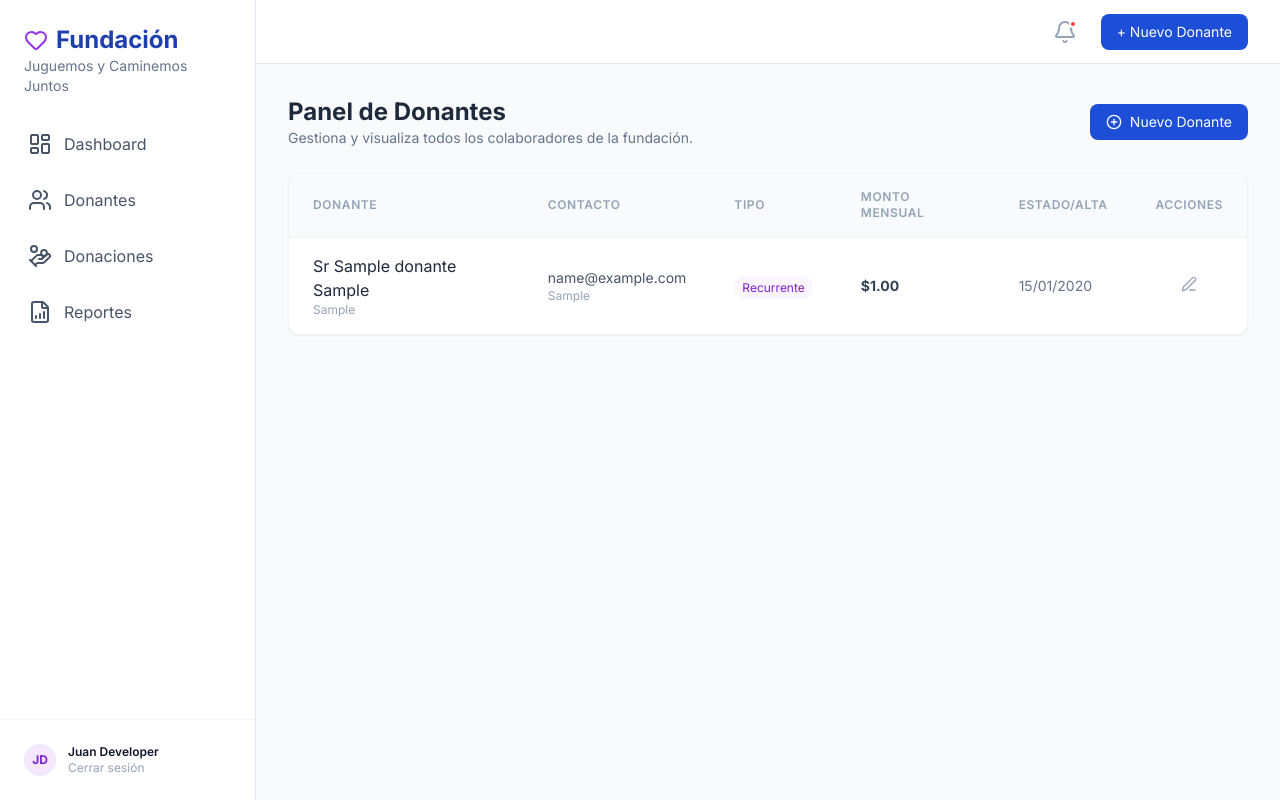
After one commit to LucianoCingolani/fundacion, a Django app: page /donantes/ in a window 1280 px wide. The commit adds this page. Run offline with Django 5.2, Linux system fonts and the light colour scheme; tables that the repository leaves empty hold one stand-in row (values such as "Sample post"); some libraries are stand-ins or nearby versions.

Commit message:
lista donantes

```diff
--- a/fundacion_app/templates/base.html
+++ b/fundacion_app/templates/base.html
@@ -28,8 +28,8 @@
                 <a href="/" class="flex items-center gap-3 p-3 text-slate-600 hover:bg-blue-50 hover:text-blue-700 rounded-lg transition-all">
                     <i data-lucide="layout-dashboard"></i> Dashboard
                 </a>
-                <a href="#" class="flex items-center gap-3 p-3 text-slate-600 hover:bg-blue-50 hover:text-blue-700 rounded-lg transition-all">
-                    <i data-lucide="user-plus"></i> Donantes
+                <a href="{% url 'lista_donantes' %}" class="flex items-center gap-3 p-3 text-slate-600 hover:bg-blue-50 hover:text-blue-700 rounded-lg transition-all">
+                    <i data-lucide="users"></i> Donantes
                 </a>
                 <a href="#" class="flex items-center gap-3 p-3 text-slate-600 hover:bg-blue-50 hover:text-blue-700 rounded-lg transition-all">
                     <i data-lucide="hand-coins"></i> Donaciones
--- /dev/null
+++ b/fundacion_app/templates/donantes_list.html
@@ -0,0 +1,70 @@
+{% extends 'base.html' %}
+
+{% block content %}
+<div class="flex justify-between items-center mb-6">
+    <div>
+        <h2 class="text-2xl font-bold text-slate-800">Panel de Donantes</h2>
+        <p class="text-slate-500 text-sm">Gestiona y visualiza todos los colaboradores de la fundación.</p>
+    </div>
+    <a href="{% url 'registrar_donante' %}" class="bg-blue-700 hover:bg-blue-800 text-white px-4 py-2 rounded-lg text-sm font-medium transition-colors flex items-center gap-2">
+        <i data-lucide="plus-circle" class="w-4 h-4"></i> Nuevo Donante
+    </a>
+</div>
+
+<div class="bg-white rounded-xl shadow-sm border border-slate-100 overflow-hidden">
+    <div class="overflow-x-auto">
+        <table class="w-full text-left border-collapse">
+            <thead>
+                <tr class="bg-slate-50 border-b border-slate-100 text-slate-400 text-xs uppercase tracking-wider">
+                    <th class="px-6 py-4 font-semibold">Donante</th>
+                    <th class="px-6 py-4 font-semibold">Contacto</th>
+                    <th class="px-6 py-4 font-semibold">Tipo</th>
+                    <th class="px-6 py-4 font-semibold">Monto Mensual</th>
+                    <th class="px-6 py-4 font-semibold">Estado/Alta</th>
+                    <th class="px-6 py-4 font-semibold text-center">Acciones</th>
+                </tr>
+            </thead>
+            <tbody class="divide-y divide-slate-100">
+                {% for donante in donantes %}
+                <tr class="hover:bg-slate-50 transition-colors">
+                    <td class="px-6 py-4">
+                        <div class="font-medium text-slate-800">{{ donante.trato }} {{ donante.nombre }} {{ donante.apellido }}</div>
+                        <div class="text-xs text-slate-400">{{ donante.empresa|default:"Particular" }}</div>
+                    </td>
+                    <td class="px-6 py-4">
+                        <div class="text-sm text-slate-600">{{ donante.mail }}</div>
+                        <div class="text-xs text-slate-400">{{ donante.celular }}</div>
+                    </td>
+                    <td class="px-6 py-4">
+                        <span class="px-2 py-1 rounded-full text-xs font-medium
+                            {% if donante.tipo_donante == 'Recurrente' %} bg-purple-50 text-purple-700 {% else %} bg-blue-50 text-blue-700 {% endif %}">
+                            {{ donante.tipo_donante }}
+                        </span>
+                    </td>
+                    <td class="px-6 py-4 text-sm font-bold text-slate-700">
+                        ${{ donante.monto_mensual }}
+                    </td>
+                    <td class="px-6 py-4 text-sm text-slate-500">
+                        {{ donante.fecha_alta|date:"d/m/Y" }}
+                    </td>
+                    <td class="px-6 py-4 text-center">
+                        <button class="text-slate-400 hover:text-blue-600 transition-colors">
+                            <i data-lucide="edit-3" class="w-4 h-4"></i>
+                        </button>
+                    </td>
+                </tr>
+                {% empty %}
+                <tr>
+                    <td colspan="6" class="px-6 py-10 text-center text-slate-400">
+                        <div class="flex flex-col items-center">
+                            <i data-lucide="users" class="w-10 h-10 mb-2 opacity-20"></i>
+                            <p>No hay donantes cargados todavía.</p>
+                        </div>
+                    </td>
+                </tr>
+                {% endfor %}
+            </tbody>
+        </table>
+    </div>
+</div>
+{% endblock %}
--- a/fundacion_app/urls.py
+++ b/fundacion_app/urls.py
@@ -4,4 +4,5 @@ from . import views
 urlpatterns = [
     path('', views.home, name='home'),
     path('donantes/nuevo/', views.registrar_donante, name='registrar_donante'),
+    path('donantes/', views.lista_donantes, name='lista_donantes'),
 ]
--- a/fundacion_app/views.py
+++ b/fundacion_app/views.py
@@ -1,6 +1,7 @@
 from django.contrib import messages
 from django.shortcuts import redirect, render
 from fundacion_app.forms import DonanteForm
+from fundacion_app.models import Donante
 
 # Create your views here.
 
@@ -19,3 +20,7 @@ def registrar_donante(request):
         form = DonanteForm()
 
     return render(request, 'donante_form.html', {'form': form})
+
+def lista_donantes(request):
+    donantes = Donante.objects.all().order_by('-fecha_alta') # Los más nuevos primero
+    return render(request, 'donantes_list.html', {'donantes': donantes})
```
